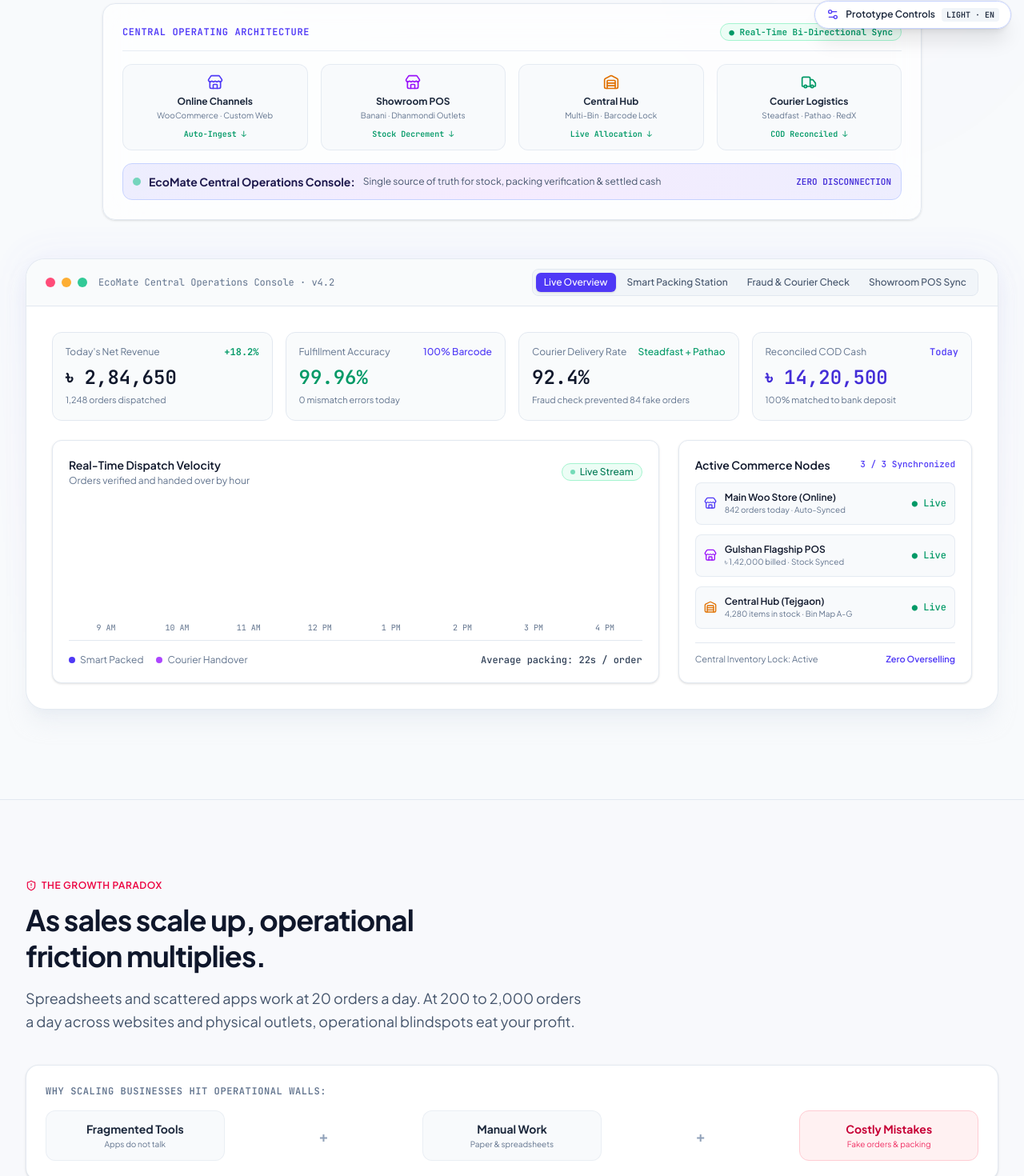
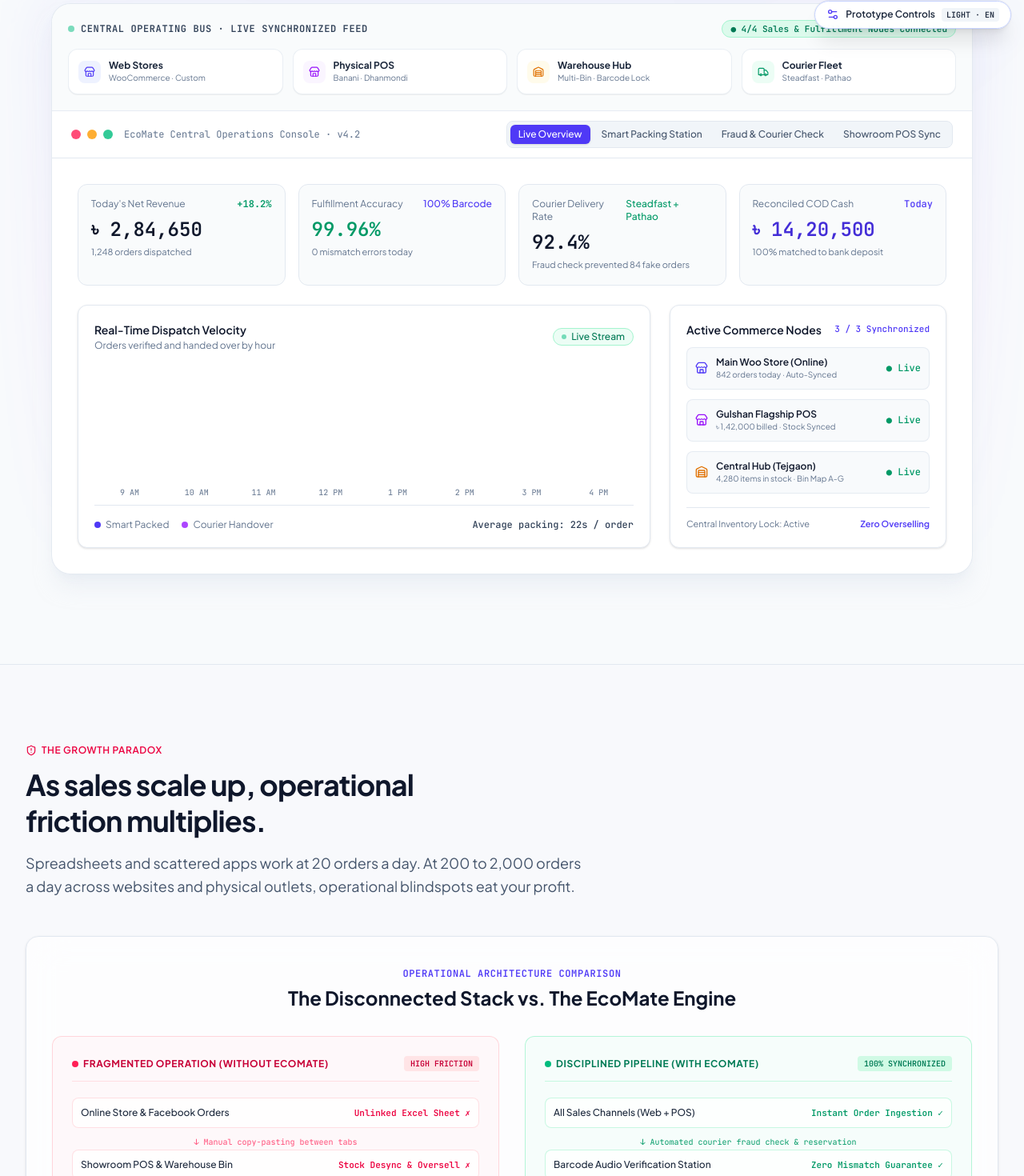
Before and after one commit to MahmudulHasanRiaz/EcoMate-Landing, a React (Vite) app: page / in a window 1280 px wide. Shown: the part 740-2210 px from the top of the page at 80% size. Built offline with nearby package versions, Linux system fonts and the light colour scheme.

Commit message:
refactor: enhance layout and styling in Complexity, CustomerProof, and Hero sections

```diff
--- a/src/components/ComplexitySection.tsx
+++ b/src/components/ComplexitySection.tsx
@@ -11,9 +11,9 @@ export const ComplexitySection: React.FC<ComplexitySectionProps> = ({ content, l
   const [selectedProblem, setSelectedProblem] = useState<ProblemItem>(content.complexity.problems[0]);
 
   return (
-    <section id="growth-complexity" className="relative py-12 md:py-24 border-t border-slate-200 dark:border-white/[0.06] bg-slate-50/70 dark:bg-[#080910] transition-colors">
+    <section id="growth-complexity" className="relative py-14 md:py-24 border-t border-slate-200 dark:border-white/[0.06] bg-slate-50/70 dark:bg-[#080910] transition-colors">
       <div className="mx-auto max-w-7xl px-4 sm:px-6 lg:px-8">
-        {/* Section Header */}
+        {/* Section Header with Integrated Friction Context */}
         <div className="max-w-3xl">
           <div className="inline-flex items-center gap-1.5 text-xs font-semibold uppercase tracking-wider text-rose-600 dark:text-rose-400 mb-2 sm:mb-3">
             <ShieldAlert className="h-3.5 w-3.5" />
@@ -27,41 +27,8 @@ export const ComplexitySection: React.FC<ComplexitySectionProps> = ({ content, l
           </p>
         </div>
 
-        {/* Visual Problem Equation Banner */}
-        <div className="mt-8 sm:mt-10 p-4 sm:p-6 rounded-2xl bg-white dark:bg-[#0C0E1A] border border-slate-200/90 dark:border-white/10 shadow-sm">
-          <p className="text-[11px] sm:text-xs font-mono uppercase tracking-wider text-slate-500 dark:text-slate-400 font-semibold mb-3 sm:mb-4">
-            {locale === 'en' ? 'Why Scaling Businesses Hit Operational Walls:' : 'ব্যবসা বৃদ্ধির সাথে সাথে অপারেশন জটিল হওয়ার মূল কারণ:'}
-          </p>
-          <div className="grid grid-cols-2 md:grid-cols-5 gap-2 sm:gap-3 items-center text-center">
-            <div className="p-2.5 sm:p-3 rounded-xl bg-slate-50 dark:bg-white/[0.03] border border-slate-200/60 dark:border-white/[0.04]">
-              <span className="text-xs sm:text-sm font-bold text-slate-800 dark:text-white block">
-                {locale === 'en' ? 'Fragmented Tools' : 'আলাদা আলাদা টুলস'}
-              </span>
-              <span className="text-[10px] text-slate-500 mt-0.5 block">{locale === 'en' ? 'Apps do not talk' : 'সংযোগহীন সফটওয়্যার'}</span>
-            </div>
-
-            <div className="hidden md:flex items-center justify-center font-bold text-slate-400 text-lg">+</div>
-
-            <div className="p-2.5 sm:p-3 rounded-xl bg-slate-50 dark:bg-white/[0.03] border border-slate-200/60 dark:border-white/[0.04]">
-              <span className="text-xs sm:text-sm font-bold text-slate-800 dark:text-white block">
-                {locale === 'en' ? 'Manual Work' : 'ম্যানুয়াল কাজ'}
-              </span>
-              <span className="text-[10px] text-slate-500 mt-0.5 block">{locale === 'en' ? 'Paper & spreadsheets' : 'খাতা ও এক্সেল শিট'}</span>
-            </div>
-
-            <div className="hidden md:flex items-center justify-center font-bold text-slate-400 text-lg">+</div>
-
-            <div className="p-2.5 sm:p-3 rounded-xl bg-rose-50 dark:bg-rose-950/20 border border-rose-200 dark:border-rose-500/20 col-span-2 md:col-span-1">
-              <span className="text-xs sm:text-sm font-bold text-rose-700 dark:text-rose-400 block">
-                {locale === 'en' ? 'Costly Mistakes' : 'ভুল ও ডেলিভারি লস'}
-              </span>
-              <span className="text-[10px] text-rose-600/80 dark:text-rose-400/80 mt-0.5 block">{locale === 'en' ? 'Fake orders & packing' : 'ভুল সাইজ ও রিটার্ন'}</span>
-            </div>
-          </div>
-        </div>
-
         {/* Visual Architectural Contrast: Disconnected Chaos vs Unified Control */}
-        <div className="mt-8 sm:mt-12 rounded-2xl border border-slate-200 dark:border-white/10 bg-white/60 dark:bg-[#0B0D18]/80 backdrop-blur-xl p-5 sm:p-8 shadow-sm">
+        <div className="mt-8 sm:mt-12 rounded-2xl border border-slate-200 dark:border-white/10 bg-white/70 dark:bg-[#0B0D18]/90 backdrop-blur-xl p-5 sm:p-8 shadow-sm">
           <div className="text-center max-w-2xl mx-auto mb-6 sm:mb-8">
             <span className="text-[11px] sm:text-xs font-mono font-semibold uppercase tracking-wider text-indigo-600 dark:text-indigo-400">
               {locale === 'en' ? 'Operational Architecture Comparison' : 'অপারেশনাল আর্কিটেকচার তুলনা'}
--- a/src/components/Hero.tsx
+++ b/src/components/Hero.tsx
@@ -142,79 +142,72 @@ export const Hero: React.FC<HeroProps> = ({ content, locale }) => {
           </div>
         </div>
 
-        {/* Signature Convergence Architecture Visual: Multi-Channels -> Unified EcoMate Core Engine */}
-        <div className="mt-8 sm:mt-14 max-w-5xl mx-auto">
-          <div className="rounded-2xl border border-slate-200 dark:border-white/10 bg-white/70 dark:bg-[#0A0C16]/90 backdrop-blur-xl p-4 sm:p-6 shadow-sm">
-            <div className="flex flex-col sm:flex-row items-center justify-between gap-2 border-b border-slate-200/80 dark:border-white/[0.08] pb-3 mb-4">
-              <span className="text-[11px] sm:text-xs font-mono font-semibold uppercase tracking-wider text-indigo-600 dark:text-indigo-400">
-                {locale === 'en' ? 'Central Operating Architecture' : 'সেন্ট্রাল অপারেটিং আর্কিটেকচার'}
-              </span>
-              <span className="text-[10px] sm:text-[11px] font-mono text-emerald-600 dark:text-emerald-400 bg-emerald-50 dark:bg-emerald-500/10 px-2.5 py-0.5 rounded-full border border-emerald-200 dark:border-emerald-500/20 font-semibold">
-                ● {locale === 'en' ? 'Real-Time Bi-Directional Sync' : 'লাইভ দ্বি-মুখী সিঙ্ক'}
-              </span>
-            </div>
+        {/* Signature Editorial Console Deck: Convergence Architecture Integrated into Live Operations View */}
+        <div className="mt-8 sm:mt-12 lg:mt-14 relative z-10 clear-both max-w-6xl mx-auto">
+          {/* Subtle perimeter glow around dashboard container */}
+          <div className="pointer-events-none absolute -inset-1.5 rounded-3xl bg-gradient-to-b from-indigo-500/15 via-purple-500/10 to-transparent dark:from-indigo-500/25 dark:via-purple-500/15 blur-2xl opacity-60" />
 
-            {/* Visual Node Convergence Layout */}
-            <div className="grid grid-cols-2 md:grid-cols-4 gap-2.5 sm:gap-4 mb-4">
-              {/* Node 1: Online Channels */}
-              <div className="p-3 rounded-xl bg-slate-50 dark:bg-white/[0.02] border border-slate-200/80 dark:border-white/[0.05] text-center">
-                <Store className="h-4 w-4 sm:h-5 sm:w-5 text-indigo-600 dark:text-indigo-400 mx-auto mb-1.5" />
-                <p className="text-xs font-bold text-slate-800 dark:text-slate-100">Online Channels</p>
-                <p className="text-[10px] text-slate-500 dark:text-slate-400 mt-0.5">WooCommerce · Custom Web</p>
-                <div className="mt-2 text-[10px] font-mono text-emerald-600 dark:text-emerald-400 font-semibold">Auto-Ingest ↓</div>
+          <div className="relative rounded-2xl sm:rounded-3xl border border-slate-200/90 dark:border-white/10 bg-white/95 dark:bg-[#0B0D18]/95 shadow-xl shadow-slate-200/50 dark:shadow-[0_25px_80px_rgba(0,0,0,0.8)] backdrop-blur-2xl overflow-hidden">
+            {/* Unified Convergence Strip: Feeding Real-Time Signals into EcoMate Engine */}
+            <div className="border-b border-slate-200/80 dark:border-white/[0.08] bg-slate-50/80 dark:bg-white/[0.02] p-3.5 sm:p-5">
+              <div className="flex flex-col sm:flex-row items-center justify-between gap-2 mb-3.5">
+                <div className="flex items-center gap-2">
+                  <div className="h-2 w-2 rounded-full bg-emerald-500 animate-pulse" />
+                  <span className="text-xs font-mono font-semibold uppercase tracking-wider text-slate-700 dark:text-slate-300">
+                    {locale === 'en' ? 'Central Operating Bus · Live Synchronized Feed' : 'সেন্ট্রাল অপারেটিং বাস · লাইভ সিনক্রোনাইজড ফিড'}
+                  </span>
+                </div>
+                <span className="text-[10px] sm:text-[11px] font-mono text-emerald-700 dark:text-emerald-400 bg-emerald-100/70 dark:bg-emerald-500/10 px-2.5 py-0.5 rounded-full border border-emerald-200 dark:border-emerald-500/20 font-semibold">
+                  ● 4/4 Sales & Fulfillment Nodes Connected
+                </span>
               </div>
 
-              {/* Node 2: Showroom POS */}
-              <div className="p-3 rounded-xl bg-slate-50 dark:bg-white/[0.02] border border-slate-200/80 dark:border-white/[0.05] text-center">
-                <Store className="h-4 w-4 sm:h-5 sm:w-5 text-purple-600 dark:text-purple-400 mx-auto mb-1.5" />
-                <p className="text-xs font-bold text-slate-800 dark:text-slate-100">Showroom POS</p>
-                <p className="text-[10px] text-slate-500 dark:text-slate-400 mt-0.5">Banani · Dhanmondi Outlets</p>
-                <div className="mt-2 text-[10px] font-mono text-emerald-600 dark:text-emerald-400 font-semibold">Stock Decrement ↓</div>
-              </div>
+              {/* 4 Connected Convergence Micro-Nodes */}
+              <div className="grid grid-cols-2 md:grid-cols-4 gap-2 sm:gap-3">
+                <div className="p-2.5 sm:p-3 rounded-xl bg-white dark:bg-black/30 border border-slate-200/70 dark:border-white/[0.05] flex items-center gap-2.5 shadow-2xs">
+                  <div className="h-7 w-7 rounded-lg bg-indigo-50 dark:bg-indigo-500/10 flex items-center justify-center text-indigo-600 dark:text-indigo-400 shrink-0">
+                    <Store className="h-3.5 w-3.5" />
+                  </div>
+                  <div className="min-w-0">
+                    <p className="text-xs font-bold text-slate-800 dark:text-slate-200 truncate">Web Stores</p>
+                    <p className="text-[10px] text-slate-500 dark:text-slate-400 truncate">WooCommerce · Custom</p>
+                  </div>
+                </div>
 
-              {/* Node 3: Warehouses */}
-              <div className="p-3 rounded-xl bg-slate-50 dark:bg-white/[0.02] border border-slate-200/80 dark:border-white/[0.05] text-center">
-                <Warehouse className="h-4 w-4 sm:h-5 sm:w-5 text-amber-600 dark:text-amber-400 mx-auto mb-1.5" />
-                <p className="text-xs font-bold text-slate-800 dark:text-slate-100">Central Hub</p>
-                <p className="text-[10px] text-slate-500 dark:text-slate-400 mt-0.5">Multi-Bin · Barcode Lock</p>
-                <div className="mt-2 text-[10px] font-mono text-emerald-600 dark:text-emerald-400 font-semibold">Live Allocation ↓</div>
-              </div>
+                <div className="p-2.5 sm:p-3 rounded-xl bg-white dark:bg-black/30 border border-slate-200/70 dark:border-white/[0.05] flex items-center gap-2.5 shadow-2xs">
+                  <div className="h-7 w-7 rounded-lg bg-purple-50 dark:bg-purple-500/10 flex items-center justify-center text-purple-600 dark:text-purple-400 shrink-0">
+                    <Store className="h-3.5 w-3.5" />
+                  </div>
+                  <div className="min-w-0">
+                    <p className="text-xs font-bold text-slate-800 dark:text-slate-200 truncate">Physical POS</p>
+                    <p className="text-[10px] text-slate-500 dark:text-slate-400 truncate">Banani · Dhanmondi</p>
+                  </div>
+                </div>
 
-              {/* Node 4: Couriers */}
-              <div className="p-3 rounded-xl bg-slate-50 dark:bg-white/[0.02] border border-slate-200/80 dark:border-white/[0.05] text-center">
-                <Truck className="h-4 w-4 sm:h-5 sm:w-5 text-emerald-600 dark:text-emerald-400 mx-auto mb-1.5" />
-                <p className="text-xs font-bold text-slate-800 dark:text-slate-100">Courier Logistics</p>
-                <p className="text-[10px] text-slate-500 dark:text-slate-400 mt-0.5">Steadfast · Pathao · RedX</p>
-                <div className="mt-2 text-[10px] font-mono text-emerald-600 dark:text-emerald-400 font-semibold">COD Reconciled ↓</div>
+                <div className="p-2.5 sm:p-3 rounded-xl bg-white dark:bg-black/30 border border-slate-200/70 dark:border-white/[0.05] flex items-center gap-2.5 shadow-2xs">
+                  <div className="h-7 w-7 rounded-lg bg-amber-50 dark:bg-amber-500/10 flex items-center justify-center text-amber-600 dark:text-amber-400 shrink-0">
+                    <Warehouse className="h-3.5 w-3.5" />
+                  </div>
+                  <div className="min-w-0">
+                    <p className="text-xs font-bold text-slate-800 dark:text-slate-200 truncate">Warehouse Hub</p>
+                    <p className="text-[10px] text-slate-500 dark:text-slate-400 truncate">Multi-Bin · Barcode Lock</p>
+                  </div>
+                </div>
+
+                <div className="p-2.5 sm:p-3 rounded-xl bg-white dark:bg-black/30 border border-slate-200/70 dark:border-white/[0.05] flex items-center gap-2.5 shadow-2xs">
+                  <div className="h-7 w-7 rounded-lg bg-emerald-50 dark:bg-emerald-500/10 flex items-center justify-center text-emerald-600 dark:text-emerald-400 shrink-0">
+                    <Truck className="h-3.5 w-3.5" />
+                  </div>
+                  <div className="min-w-0">
+                    <p className="text-xs font-bold text-slate-800 dark:text-slate-200 truncate">Courier Fleet</p>
+                    <p className="text-[10px] text-slate-500 dark:text-slate-400 truncate">Steadfast · Pathao</p>
+                  </div>
+                </div>
               </div>
             </div>
 
-            {/* Center Core Bar */}
-            <div className="p-3 rounded-xl bg-gradient-to-r from-indigo-500/10 via-purple-500/10 to-indigo-500/10 border border-indigo-200 dark:border-indigo-500/30 flex flex-col sm:flex-row items-center justify-between gap-2 text-center sm:text-left">
-              <div className="flex items-center gap-2.5">
-                <div className="h-2.5 w-2.5 rounded-full bg-emerald-500 animate-pulse" />
-                <span className="text-xs sm:text-sm font-bold text-indigo-950 dark:text-white">
-                  EcoMate Central Operations Console:
-                </span>
-                <span className="text-xs text-slate-600 dark:text-slate-300 hidden md:inline">
-                  {locale === 'en' ? 'Single source of truth for stock, packing verification & settled cash' : 'স্টক, প্যাকিং ভেরিফিকেশন ও ক্যাশ রিকনসিলিয়েশনের কেন্দ্রীয় নিয়ন্ত্রণ'}
-                </span>
-              </div>
-              <span className="text-[11px] font-mono text-indigo-700 dark:text-indigo-300 font-bold">
-                ZERO DISCONNECTION
-              </span>
-            </div>
-          </div>
-        </div>
-
-        {/* Cinematic Dashboard Composition */}
-        <div className="mt-6 sm:mt-10 lg:mt-12 relative z-10 clear-both">
-          {/* Subtle perimeter glow around dashboard container with pointer-events-none */}
-          <div className="pointer-events-none absolute -inset-1 rounded-2xl sm:rounded-3xl bg-gradient-to-b from-indigo-500/10 via-purple-500/5 to-transparent dark:from-indigo-500/20 dark:via-purple-500/10 blur-xl opacity-70" />
-
-          <div className="relative rounded-2xl sm:rounded-3xl border border-slate-200/90 dark:border-white/10 bg-white/95 dark:bg-[#0B0D18]/95 shadow-xl shadow-slate-200/50 dark:shadow-[0_25px_80px_rgba(0,0,0,0.8)] backdrop-blur-2xl overflow-hidden">
             {/* Top Bar of Dashboard Simulation */}
-            <div className="flex items-center justify-between gap-2 border-b border-slate-200 dark:border-white/[0.08] px-3 py-2.5 sm:px-6 sm:py-3 bg-slate-50/80 dark:bg-white/[0.02]">
+            <div className="flex items-center justify-between gap-2 border-b border-slate-200 dark:border-white/[0.08] px-3 py-2.5 sm:px-6 sm:py-3 bg-white dark:bg-[#0E1020]">
               <div className="flex items-center gap-1.5 sm:gap-2 shrink-0">
                 <span className="h-2.5 w-2.5 sm:h-3 sm:w-3 rounded-full bg-rose-500/80 inline-block" />
                 <span className="h-2.5 w-2.5 sm:h-3 sm:w-3 rounded-full bg-amber-500/80 inline-block" />
```
Also changed, not shown: src/components/CustomerProofSection.tsx (+10 -7 lines).
